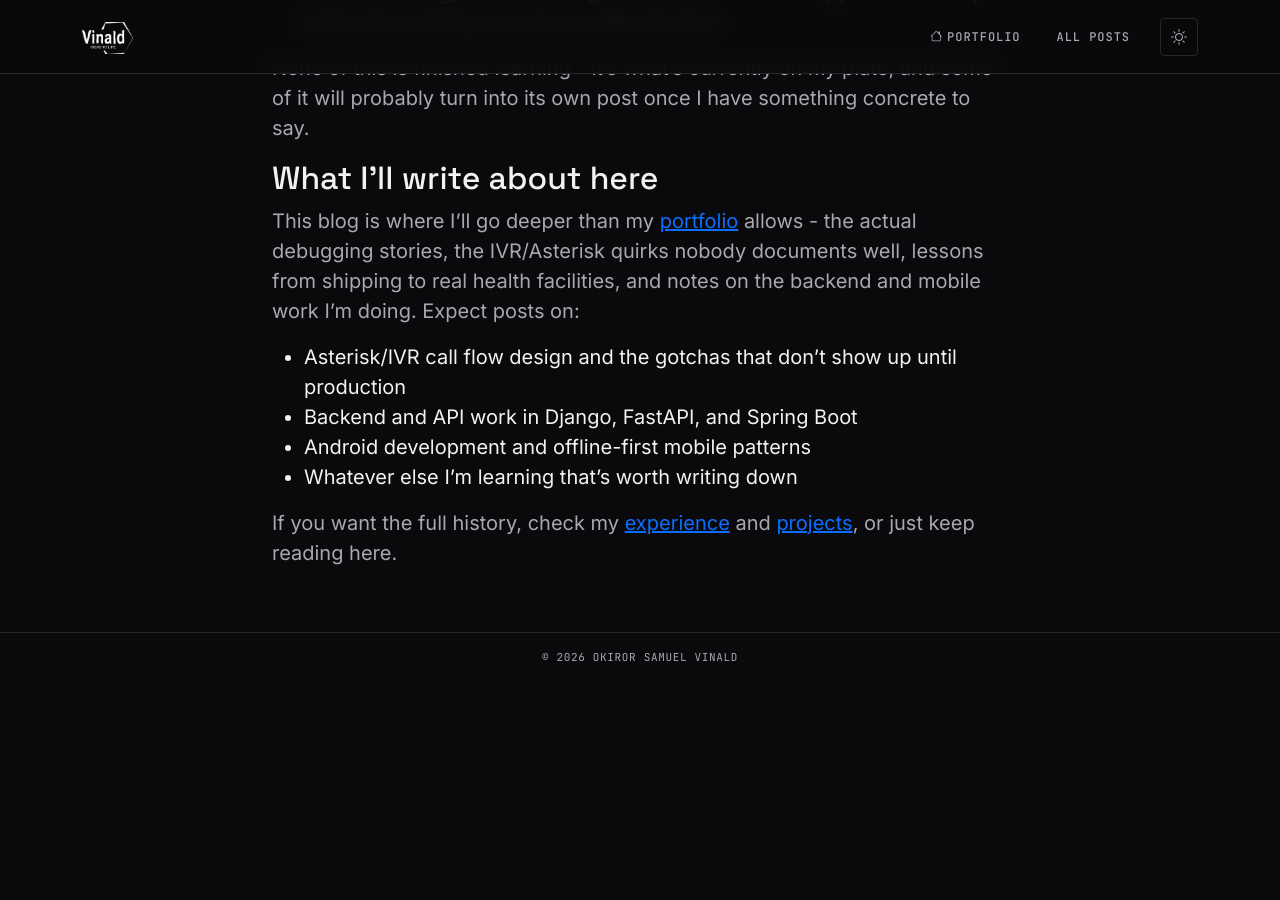
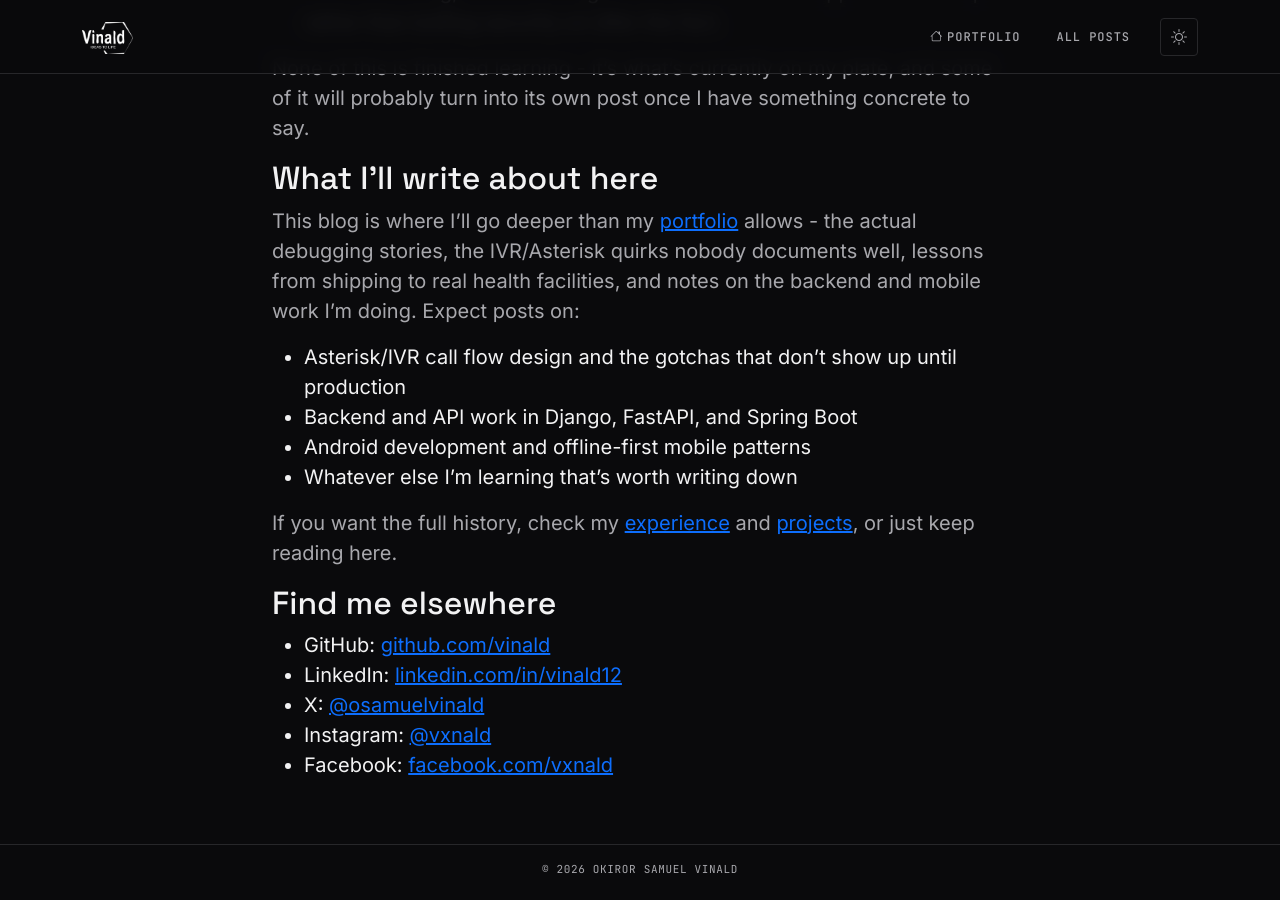
Before and after one commit to Vinald/Vinald.github.io, a Jekyll site: the page built from _posts/2026-11-08-hello-im-vinald.md, in a window 1280 px wide and 900 px high, scrolled down 2339 px. Built offline with Jekyll 4.4.1, drawn with Linux system fonts in a browser that asks for light colours; before the commit the page ends 3026 px from its top, so only the background shows below that.

Commit message:
Add social links to intro post

```diff
--- a/_posts/2026-11-08-hello-im-vinald.md
+++ b/_posts/2026-11-08-hello-im-vinald.md
@@ -63,3 +63,11 @@ This blog is where I'll go deeper than my [portfolio](/) allows - the actual deb
 - Whatever else I'm learning that's worth writing down
 
 If you want the full history, check my [experience](/#experience) and [projects](/#projects), or just keep reading here.
+
+## Find me elsewhere
+
+- GitHub: [github.com/vinald](https://github.com/vinald)
+- LinkedIn: [linkedin.com/in/vinald12](https://linkedin.com/in/vinald12)
+- X: [@osamuelvinald](https://x.com/osamuelvinald)
+- Instagram: [@vxnald](https://instagram.com/vxnald)
+- Facebook: [facebook.com/vxnald](https://facebook.com/vxnald)
```
